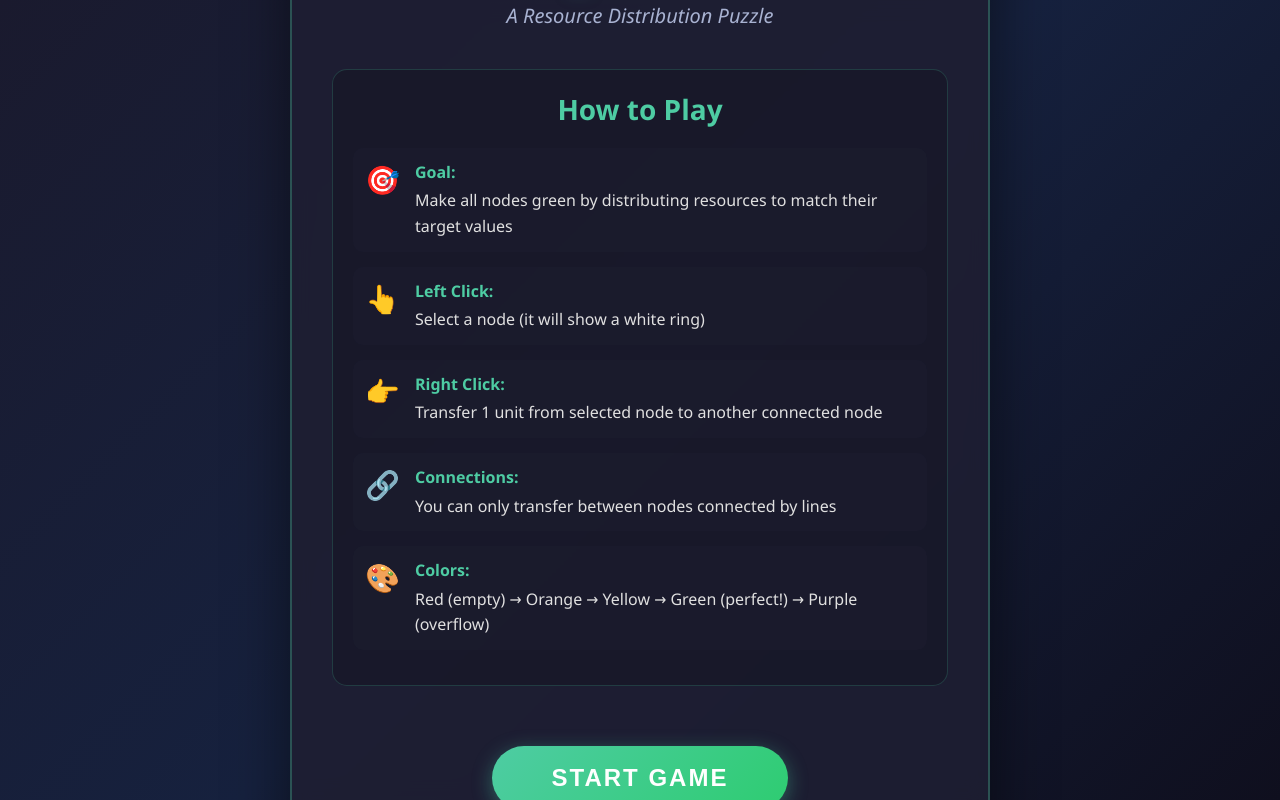
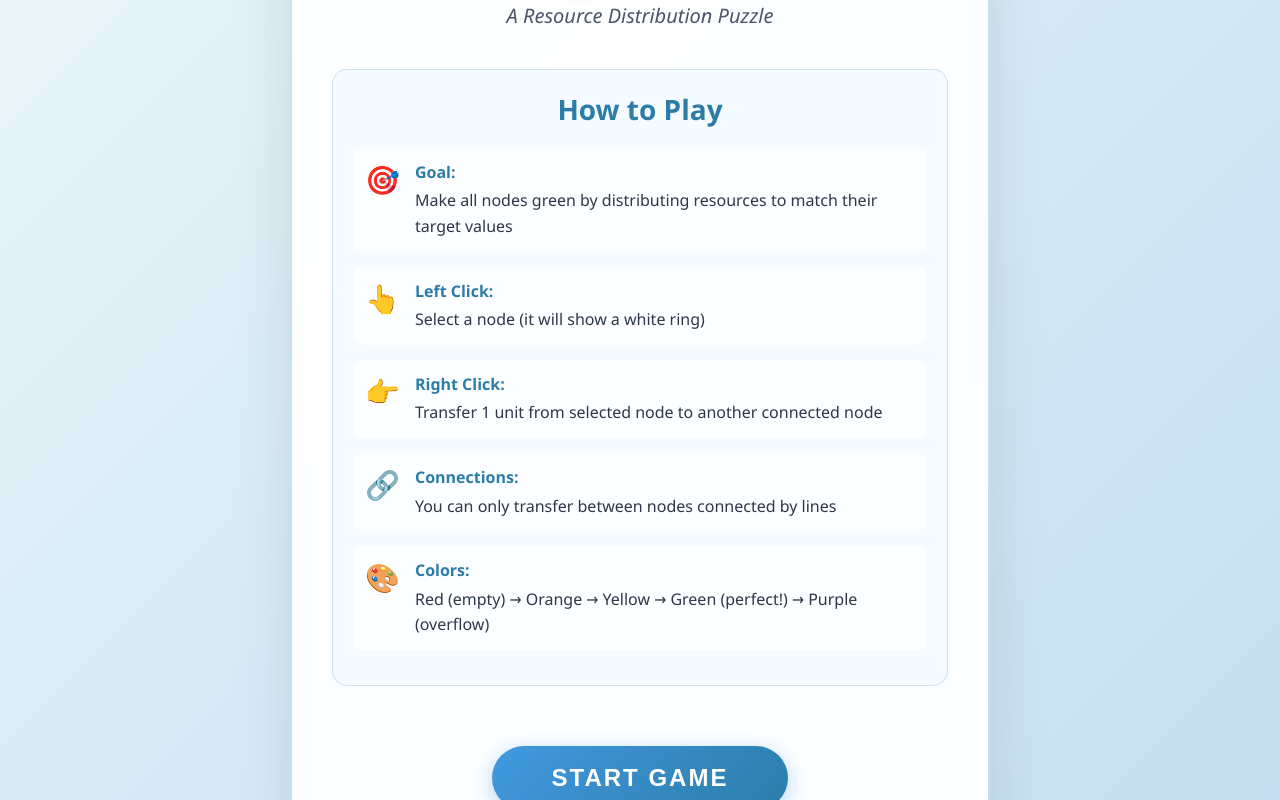
Before and after one commit to yellziq/game-graphs, a plain HTML site: page index.html in a window 1280 px wide. Drawn offline with Linux system fonts and the light colour scheme.

Commit message:
добавлена светлая тема

```diff
--- a/style.css
+++ b/style.css
@@ -7,7 +7,7 @@
 body {
     font-family: 'Segoe UI', Tahoma, Geneva, Verdana, sans-serif;
     overflow: hidden;
-    background: #0f0f1e;
+    background: #f5f7fa;
 }
 
 canvas {
@@ -20,7 +20,7 @@ canvas {
     left: 0;
     width: 100%;
     height: 100%;
-    background: linear-gradient(135deg, #1a1a2e 0%, #16213e 50%, #0f0f1e 100%);
+    background: linear-gradient(135deg, #e8f4f8 0%, #d6e9f5 50%, #c5dff0 100%);
     display: flex;
     justify-content: center;
     align-items: center;
@@ -54,26 +54,26 @@ canvas {
 .welcome-content {
     max-width: 700px;
     padding: 40px;
-    background: rgba(30, 30, 50, 0.9);
+    background: rgba(255, 255, 255, 0.95);
     border-radius: 20px;
-    box-shadow: 0 20px 60px rgba(0, 0, 0, 0.5);
+    box-shadow: 0 20px 60px rgba(0, 0, 0, 0.1);
     text-align: center;
     backdrop-filter: blur(10px);
-    border: 2px solid rgba(78, 204, 163, 0.3);
+    border: 2px solid rgba(78, 155, 204, 0.3);
 }
 
 .game-title {
     font-size: 64px;
     font-weight: bold;
-    color: #4ecca3;
+    color: #2b7da8;
     margin-bottom: 10px;
-    text-shadow: 0 0 20px rgba(78, 204, 163, 0.5);
+    text-shadow: 0 0 20px rgba(43, 125, 168, 0.3);
     letter-spacing: 2px;
 }
 
 .game-subtitle {
     font-size: 20px;
-    color: #a8b2d1;
+    color: #4a5568;
     margin-bottom: 40px;
     font-style: italic;
 }
@@ -82,13 +82,13 @@ canvas {
     text-align: left;
     margin: 30px 0;
     padding: 20px;
-    background: rgba(20, 20, 35, 0.5);
+    background: rgba(240, 248, 255, 0.6);
     border-radius: 15px;
-    border: 1px solid rgba(78, 204, 163, 0.2);
+    border: 1px solid rgba(78, 155, 204, 0.25);
 }
 
 .rules-container h2 {
-    color: #4ecca3;
+    color: #2b7da8;
     font-size: 28px;
     margin-bottom: 20px;
     text-align: center;
@@ -99,14 +99,14 @@ canvas {
     align-items: flex-start;
     margin-bottom: 15px;
     padding: 12px;
-    background: rgba(30, 30, 50, 0.4);
+    background: rgba(255, 255, 255, 0.7);
     border-radius: 10px;
     transition: transform 0.2s, background 0.2s;
 }
 
 .rule-item:hover {
     transform: translateX(5px);
-    background: rgba(40, 40, 60, 0.6);
+    background: rgba(230, 240, 250, 0.9);
 }
 
 .rule-icon {
@@ -116,19 +116,19 @@ canvas {
 }
 
 .rule-text {
-    color: #e0e0e0;
+    color: #2d3748;
     line-height: 1.6;
     font-size: 16px;
 }
 
 .rule-text strong {
-    color: #4ecca3;
+    color: #2b7da8;
     display: block;
     margin-bottom: 3px;
 }
 
 .start-button {
-    background: linear-gradient(135deg, #4ecca3 0%, #2ecc71 100%);
+    background: linear-gradient(135deg, #4299e1 0%, #2b7da8 100%);
     color: white;
     border: none;
     padding: 18px 60px;
@@ -138,15 +138,15 @@ canvas {
     cursor: pointer;
     margin-top: 30px;
     transition: all 0.3s ease;
-    box-shadow: 0 5px 20px rgba(78, 204, 163, 0.4);
+    box-shadow: 0 5px 20px rgba(66, 153, 225, 0.4);
     text-transform: uppercase;
     letter-spacing: 2px;
 }
 
 .start-button:hover {
     transform: translateY(-3px);
-    box-shadow: 0 8px 30px rgba(78, 204, 163, 0.6);
-    background: linear-gradient(135deg, #2ecc71 0%, #4ecca3 100%);
+    box-shadow: 0 8px 30px rgba(66, 153, 225, 0.6);
+    background: linear-gradient(135deg, #3182ce 0%, #2c5282 100%);
 }
 
 .start-button:active {
@@ -155,7 +155,7 @@ canvas {
 
 .difficulty-info {
     margin-top: 25px;
-    color: #8892b0;
+    color: #718096;
     font-size: 14px;
     line-height: 1.8;
 }
```
